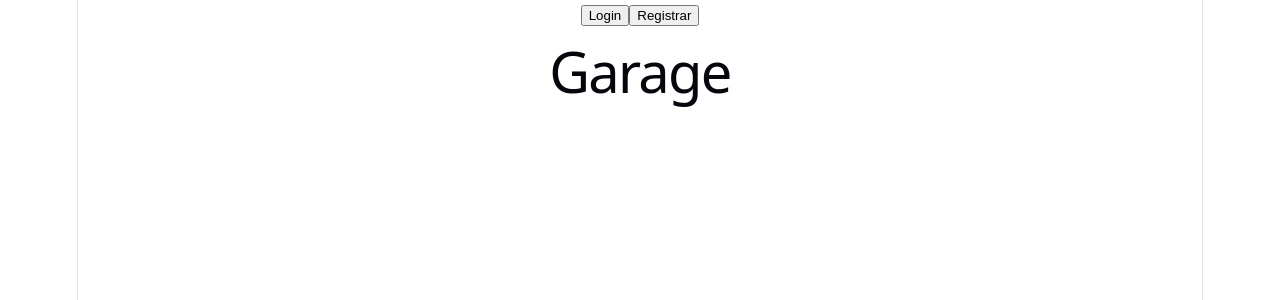
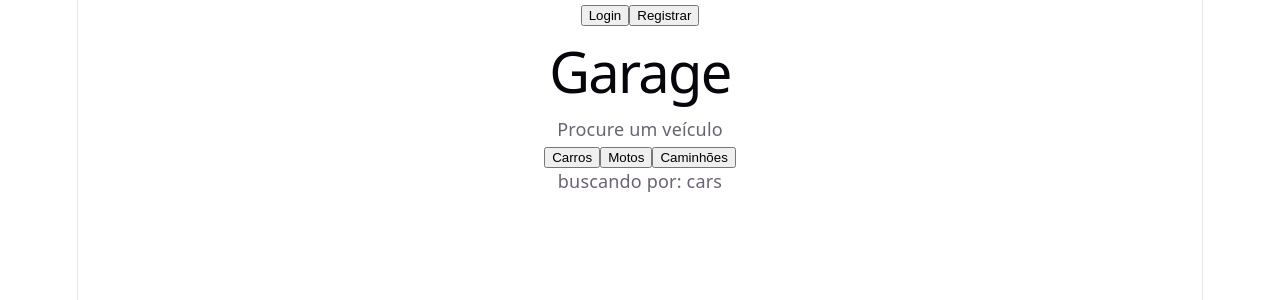
Before and after one commit to arthur94a/garage-frontend, a React (Vite) app: page / in a window 1280 px wide. Shown: the top 300 px of the page. Built offline with nearby package versions, Linux system fonts and the light colour scheme.

Commit message:
Return brand map

```diff
--- a/src/App.tsx
+++ b/src/App.tsx
@@ -1,9 +1,17 @@
 //START DA APLICAÇÃO
 import { Header } from "./components/header"
+import { SearchVehicle } from "./components/searchVehicle"
 
 function App() {
+  return (
+    <>
+      <Header />
 
-  return <Header />
+      <main>
+        <SearchVehicle />
+      </main>
+    </>
+  )
 }
 
 export default App
--- a/src/components/login/createUser/index.tsx
+++ b/src/components/login/createUser/index.tsx
@@ -10,7 +10,7 @@ export function CreateUser() {
     async function createUser() {
         try {
             const response = await axiosApi.post("/users/create", { name, email, password })
-            console.log(response.data)
+            return response
         } catch (error) {
             console.error("Erro ao criar usuário:", error)
         }
--- a/src/components/login/index.tsx
+++ b/src/components/login/index.tsx
@@ -15,7 +15,8 @@ export function Login() {
     async function validateLogin(email: string, password: string) {
         try {
             const response = await axiosApi.post("/users/login", { email, password })
-            const {id, name} = response.data
+            const {id, name} = response.data.data
+            console.log(response)
             userLogin({ user_id: id, email, name, login: true })
         } catch (error) {
             console.error(error)
--- /dev/null
+++ b/src/components/searchVehicle/index.tsx
@@ -0,0 +1,57 @@
+import { useState } from "react"
+import axiosApi from "@/configs/axiosApi"
+
+type VehicleType = 'cars' | 'motorcyles' | 'trucks'
+
+type Brand = {
+  brand_code: number
+  brand_name: string
+  vehicle_type: VehicleType
+}
+
+export function SearchVehicle() {
+    const [vehicleType, setVehicleType] = useState('cars')
+    const [brands, setBrands] = useState<Brand[]>([])
+
+    function handleClick(e: React.MouseEvent<HTMLButtonElement>) {
+        const currentTypeValue = e.currentTarget.value
+        setVehicleType(currentTypeValue)
+
+        getBrands(currentTypeValue)
+    }
+
+    async function getBrands(type: string) {
+        try {
+            const response = await axiosApi.get<Brand[]>(`/catch/${type}/brands/`)
+            setBrands(response.data)
+        } catch (error) {
+            console.error(error)
+        }
+    }
+
+    console.log('brands:', brands)
+
+    return (
+        <section>
+            Procure um veículo
+
+            <div>
+                <button value={'cars'} onClick={handleClick}>Carros</button>
+                <button value={'motorcycles'} onClick={handleClick}>Motos</button>
+                <button value={'trucks'} onClick={handleClick}>Caminhões</button>
+            </div>
+
+            <div>
+                buscando por: <span>{vehicleType}</span>
+            </div>
+
+            <ul>
+                {brands.map(brand => {
+                    return (
+                        <li key={brand.brand_code}>{brand.brand_name}</li>
+                    )
+                })}
+            </ul>
+        </section>
+    )
+}
--- a/src/configs/axiosApi.tsx
+++ b/src/configs/axiosApi.tsx
@@ -10,8 +10,8 @@ const axiosApi = axios.create({
 // 🔥 Interceptor de resposta
 axiosApi.interceptors.response.use(
   (response) => {
-    // sucesso → retorna só os dados
-    return response.data;
+    // sucesso → retorna resposta
+    return response;
   },
   (error) => {
     // erro → trata globalmente
```
